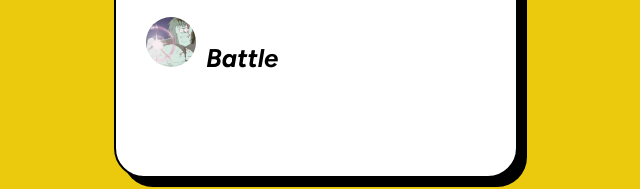
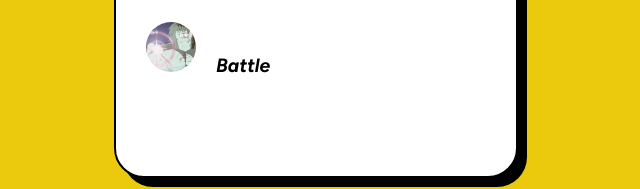
Before and after one commit to Battle150605/desafios-css, a plain HTML site: page blog3/index.html in a window 1280 px wide. Shown: the part 549-738 px from the top of the page, 324-964 px from the left. Drawn offline with Linux system fonts and the light colour scheme.

Commit message:
update dia 3

```diff
--- a/blog3/estilos/celular.css
+++ b/blog3/estilos/celular.css
@@ -89,13 +89,14 @@ div>p{margin-left: 30px;
     width: 50px;
     background-size: cover;
     border-radius: 50%;
-    margin-top: 20px;
+    margin-top: 25px;
     margin-left: 30px;
     display: inline-block;
 }
 #nome{
     display: inline-block;
-    font-size: 0.8em;
-    margin-left: 10px;
+    font-size: 0.6em;
+    margin-left: 20px;
+    margin-top: 15px;
 
 }
```
